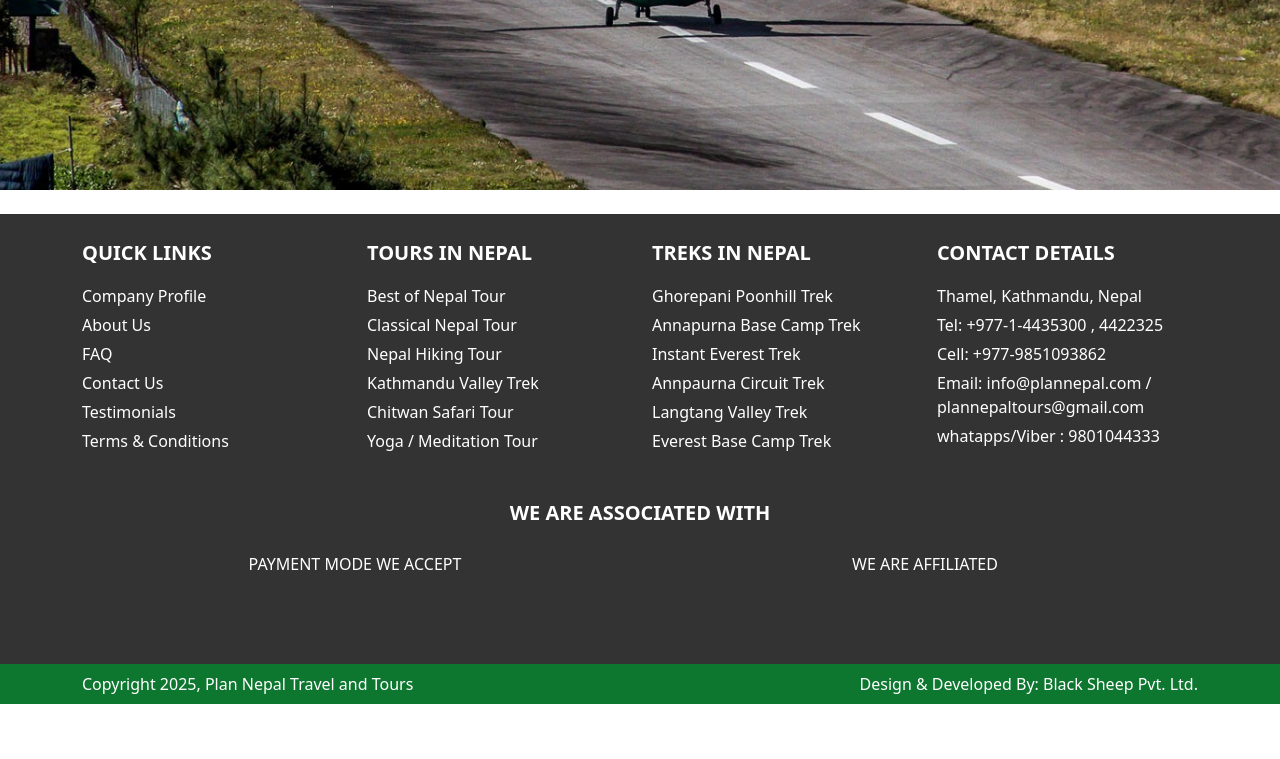
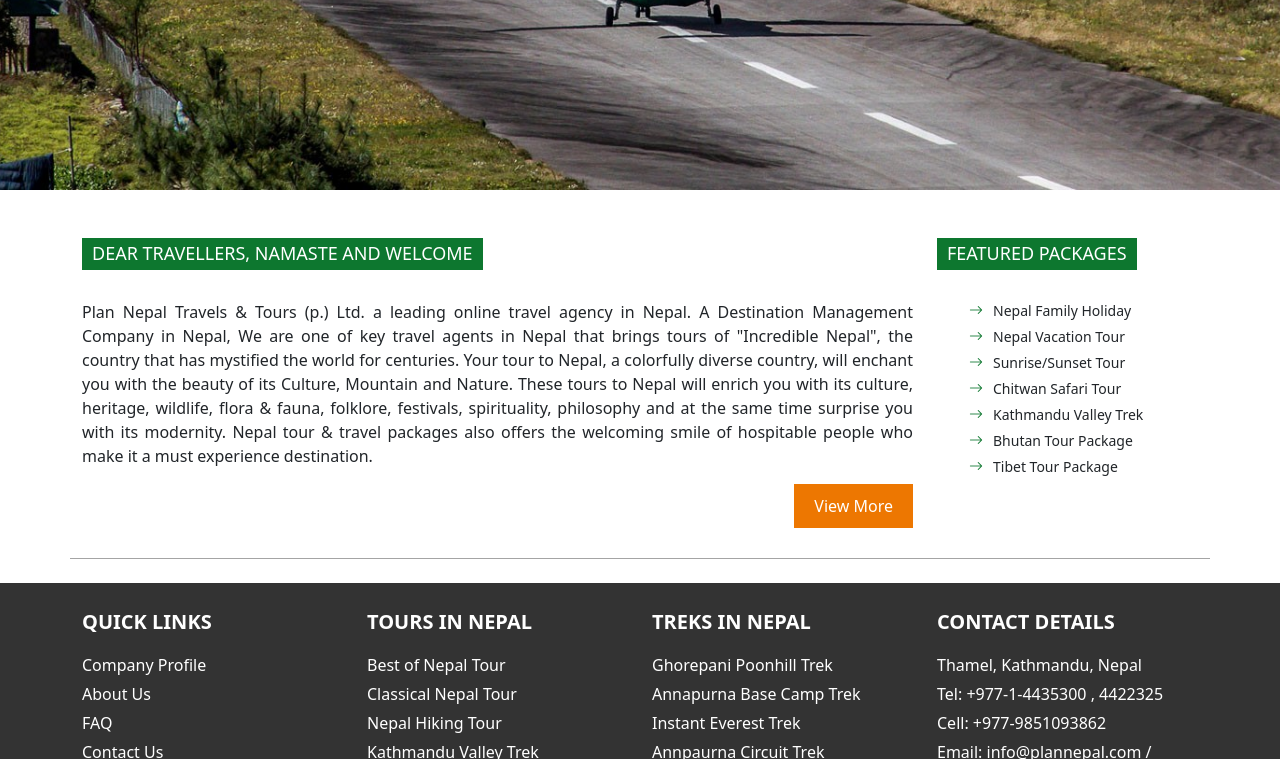
Before and after one commit to Pasang-lama/1pmweb-plannepal, a plain HTML site: page index.html in a window 1280 px wide. Shown: the part 480-1239 px from the top of the page. Before the commit the page ends 1184 px from the top, so only its background shows below. Drawn offline with nearby package versions, Linux system fonts and the light colour scheme.

Commit message:
works on about us section

```diff
--- a/index.html
+++ b/index.html
@@ -106,6 +106,39 @@
         </div>
     </section>
 
+    <section class="container mt-5  about-us-section  ">
+        <div class="row gy-4">
+            <div class="col-lg-9">
+                <h2>Dear Travellers, Namaste and Welcome</h2>
+                <p>Plan Nepal Travels & Tours (p.) Ltd. a leading online travel agency in Nepal. A Destination
+                    Management Company in Nepal, We are one of key travel agents in Nepal that brings tours of
+                    "Incredible Nepal", the country that has mystified the world for centuries. Your tour to Nepal, a
+                    colorfully diverse country, will enchant you with the beauty of its Culture, Mountain and Nature.
+                    These tours to Nepal will enrich you with its culture, heritage, wildlife, flora & fauna, folklore,
+                    festivals, spirituality, philosophy and at the same time surprise you with its modernity. Nepal tour
+                    & travel packages also offers the welcoming smile of hospitable people who make it a must experience
+                    destination.
+                </p>
+                <a class="custom-btn" href="">View More</a>
+
+            </div>
+            <div class="col-lg-3">
+                <h2>Featured Packages</h2>
+                <ul>
+                    <li><i class="bi bi-arrow-right"></i><a href="">Nepal Family Holiday</a></li>
+                    <li><i class="bi bi-arrow-right"></i><a href="">Nepal Vacation Tour</a></li>
+                    <li><i class="bi bi-arrow-right"></i><a href="">Sunrise/Sunset Tour</a></li>
+                    <li><i class="bi bi-arrow-right"></i><a href="">Chitwan Safari Tour</a></li>
+                    <li><i class="bi bi-arrow-right"></i><a href="">Kathmandu Valley Trek</a></li>
+                    <li><i class="bi bi-arrow-right"></i><a href="">Bhutan Tour Package</a></li>
+                    <li><i class="bi bi-arrow-right"></i><a href="">Tibet Tour Package</a></li>
+                </ul>
+            </div>
+        </div>
+    </section>
+
+
+
 
     <footer class="mt-5">
         <div class="container">
@@ -174,7 +207,6 @@
             </div>
         </div>
     </footer>
-
     <script src="js/bootstrap.bundle.min.js"></script>
 </body>
 
--- a/scss/pages/_home.scss
+++ b/scss/pages/_home.scss
@@ -1,9 +1,10 @@
-.banner{
-    .carousel-inner{
-        .carousel-item{
-            img{
+.banner {
+    .carousel-inner {
+        .carousel-item {
+            img {
                 height: 70vh;
             }
+
             .carousel-caption {
                 left: initial;
                 bottom: initial;
@@ -12,7 +13,8 @@
                 transform: translateY(-50%);
                 width: 40%;
                 right: 10%;
-                .custom-btn{
+
+                .custom-btn {
                     background-color: $secondary-color;
                     color: white;
                     padding: 10px 20px;
@@ -21,3 +23,49 @@
         }
     }
 }
+
+.about-us-section {
+    border-bottom: 1px solid #a4a4a4;
+    padding-bottom: 30px;
+    h2 {
+        background-color: $primary-color;
+        padding: 5px 10px;
+        color: white;
+        text-transform: uppercase;
+        font-size: 18px;
+        width: fit-content;
+        margin-bottom: 30px;
+    }
+
+    p {
+        text-align: justify;
+    }
+
+    ul {
+        li {
+            font-size: 14px;
+            font-weight: 500;
+            margin-bottom: 5px;
+            &:hover {
+                text-decoration: underline;
+            }
+            i {
+                padding-right: 10px;
+                color: $primary-color;
+            }
+
+        }
+    }
+
+    .custom-btn{
+        background-color: $secondary-color;
+        color: white;
+        padding: 10px 20px;
+        margin-left: auto;
+        display: block;
+        width: fit-content;
+        &:hover{
+            background-color: $primary-color;
+        }
+    }
+}
```
Also changed, not shown: contact.html (deleted, +0 -12 lines), css/style.css, 1 other file.
